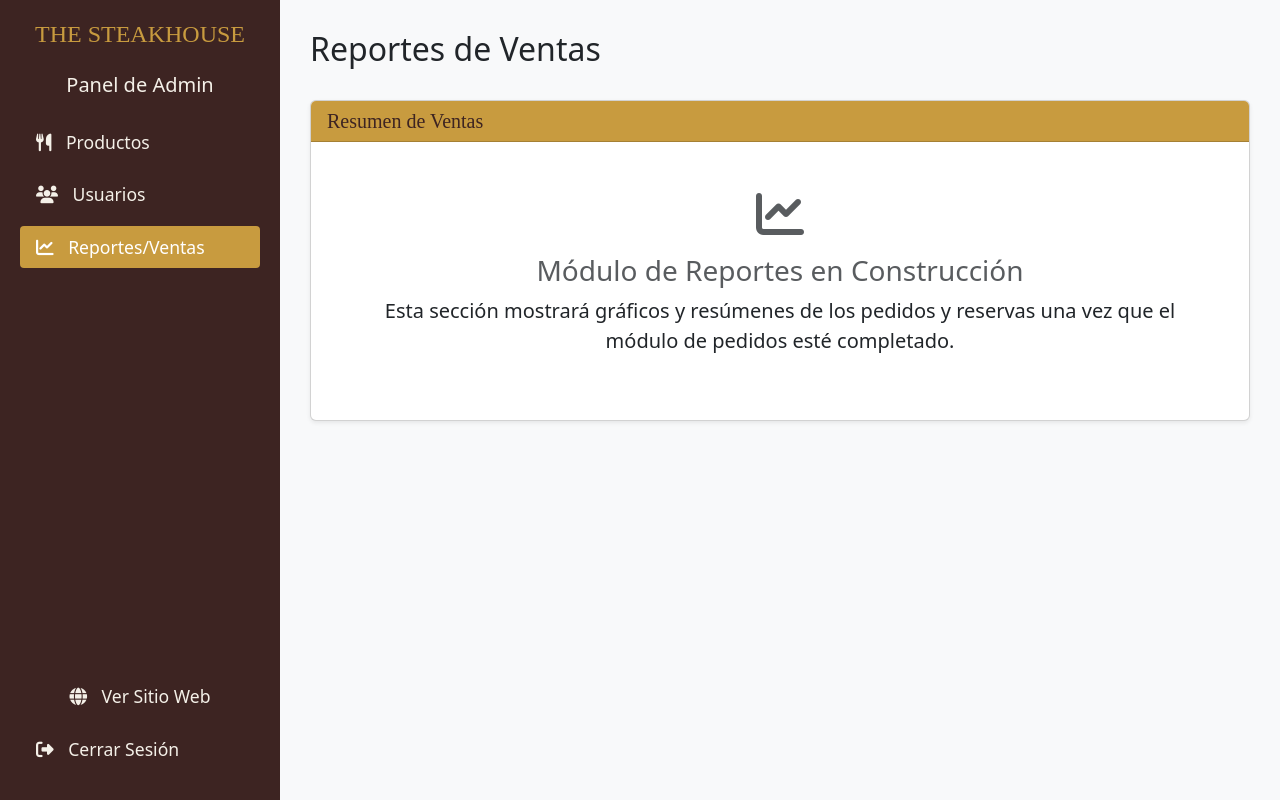
After one commit to Apaza3/STEAKHOUSE, a Django app: page /panel/reportes/ in a window 1280 px wide. The commit adds this page. Run offline with Django 5.2, Linux system fonts and the light colour scheme; a user stored in the database is signed in.

Commit message:
Reporte ventas

```diff
--- a/dashboard/urls.py
+++ b/dashboard/urls.py
@@ -10,9 +10,12 @@ urlpatterns = [
     path('productos/editar/<int:pk>/', views.producto_update, name='producto_update'),
     path('productos/eliminar/<int:pk>/', views.producto_delete, name='producto_delete'),
 
-    # --- ¡NUEVAS LÍNEAS! ---
     # URLs de Usuarios
     path('usuarios/', views.user_list, name='dashboard_usuarios'),
     path('usuarios/toggle-staff/<int:user_id>/', views.user_toggle_staff, name='user_toggle_staff'),
     path('usuarios/eliminar/<int:user_id>/', views.user_delete, name='user_delete'),
+
+    # --- ¡NUEVA LÍNEA! ---
+    # URLs de Reportes
+    path('reportes/', views.reportes_ventas_view, name='dashboard_reportes'),
 ]
--- a/dashboard/views.py
+++ b/dashboard/views.py
@@ -6,6 +6,7 @@ from django.contrib.auth.models import User
 from clientes.models import Cliente
 from productos.models import Producto
 from productos.forms import ProductoForm
+# (Próximamente importaremos Pedido y Reserva aquí)
 
 # ===============================================
 # DECORADOR PARA PROTEGER VISTAS DE ADMIN
@@ -78,13 +79,12 @@ def producto_delete(request, pk):
     return render(request, 'dashboard/producto_delete.html', context)
 
 # ===============================================
-# ¡NUEVO! VISTAS DE GESTIÓN DE USUARIOS
+# VISTAS DE GESTIÓN DE USUARIOS
 # ===============================================
 
 @admin_requerido
 def user_list(request):
     """Muestra todos los usuarios (admins y clientes)"""
-    # Usamos el modelo User de Django porque es la fuente de verdad
     usuarios = User.objects.all().order_by('username')
     context = {
         'usuarios': usuarios
@@ -99,7 +99,6 @@ def user_toggle_staff(request, user_id):
         return redirect('dashboard_usuarios')
 
     user = get_object_or_404(User, id=user_id)
-    # Invierte el estado de 'is_staff'
     user.is_staff = not user.is_staff
     user.save()
 
@@ -119,7 +118,18 @@ def user_delete(request, user_id):
 
     user = get_object_or_404(User, id=user_id)
     username = user.username
-    user.delete() # Esto borrará el User y (por 'on_delete=models.CASCADE') el Cliente
+    user.delete()
 
     messages.success(request, f"El usuario '{username}' ha sido eliminado permanentemente.")
     return redirect('dashboard_usuarios')
+
+# ===============================================
+# ¡NUEVO! VISTA DE REPORTES DE VENTAS
+# ===============================================
+
+@admin_requerido
+def reportes_ventas_view(request):
+    # Por ahora, esta vista solo muestra el template.
+    # Más adelante, aquí consultaremos los modelos Pedido y Reserva.
+    context = {}
+    return render(request, 'dashboard/reportes_ventas.html', context)
--- a/templates/dashboard/base_dashboard.html
+++ b/templates/dashboard/base_dashboard.html
@@ -76,7 +76,7 @@
         <h2 class="fs-4 text-center mb-4" style="font-family: 'Rye', serif; color: #c89b3f;">THE STEAKHOUSE</h2>
         <h3 class="fs-5 text-center mb-4">Panel de Admin</h3>
         <ul class="nav flex-column mb-auto">
-             <li class="nav-item">
+            <li class="nav-item">
                 <a class="nav-link {% if 'producto' in request.resolver_match.url_name %}active{% endif %}" href="{% url 'dashboard_productos' %}">
                     <i class="fa fa-utensils"></i> Productos
                 </a>
@@ -87,7 +87,7 @@
                 </a>
             </li>
             <li class="nav-item">
-                <a class="nav-link" href="#">
+                <a class="nav-link {% if 'reporte' in request.resolver_match.url_name %}active{% endif %}" href="{% url 'dashboard_reportes' %}">
                     <i class="fa fa-chart-line"></i> Reportes/Ventas
                 </a>
             </li>
--- /dev/null
+++ b/templates/dashboard/reportes_ventas.html
@@ -0,0 +1,22 @@
+{% extends 'dashboard/base_dashboard.html' %}
+
+{% block content %}
+<div class="d-flex justify-content-between align-items-center mb-4">
+    <h1 class="fs-2">Reportes de Ventas</h1>
+</div>
+
+<div class="card shadow-sm">
+    <div class="card-header card-header-gold">
+        <h5 class="mb-0">Resumen de Ventas</h5>
+    </div>
+    <div class="card-body p-5">
+
+        <div class="text-center">
+            <i class="fa fa-chart-line fa-3x text-muted mb-3"></i>
+            <h3 class="text-muted">Módulo de Reportes en Construcción</h3>
+            <p class="fs-5">Esta sección mostrará gráficos y resúmenes de los pedidos y reservas una vez que el módulo de pedidos esté completado.</p>
+        </div>
+
+    </div>
+</div>
+{% endblock %}
```
